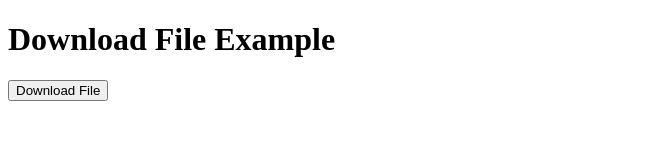
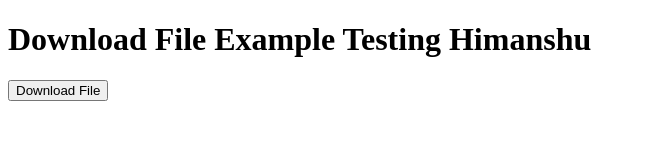
Before and after one commit to himgupta72/himgupta72.github.io, a plain HTML site: page index.html in a window 1280 px wide. Shown: the whole page, without its empty margins (0-646 px from the left). Drawn offline with Linux system fonts and the light colour scheme.

Commit message:
Update index.html

```diff
--- a/index.html
+++ b/index.html
@@ -7,7 +7,7 @@
 </head>
 <body>
 
-    <h1>Download File Example</h1>
+    <h1>Download File Example  Testing Himanshu</h1>
 
     <button id="downloadButton">Download File</button>
 
```
